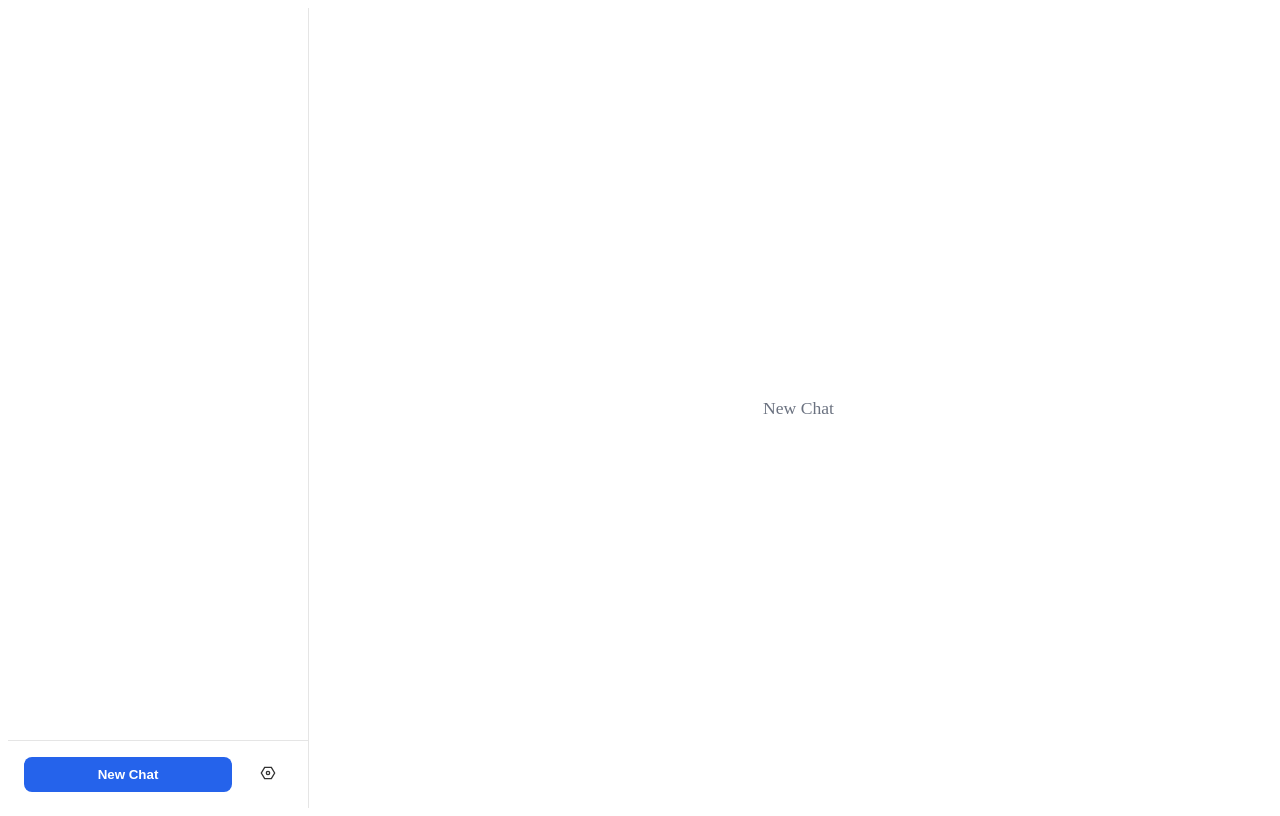
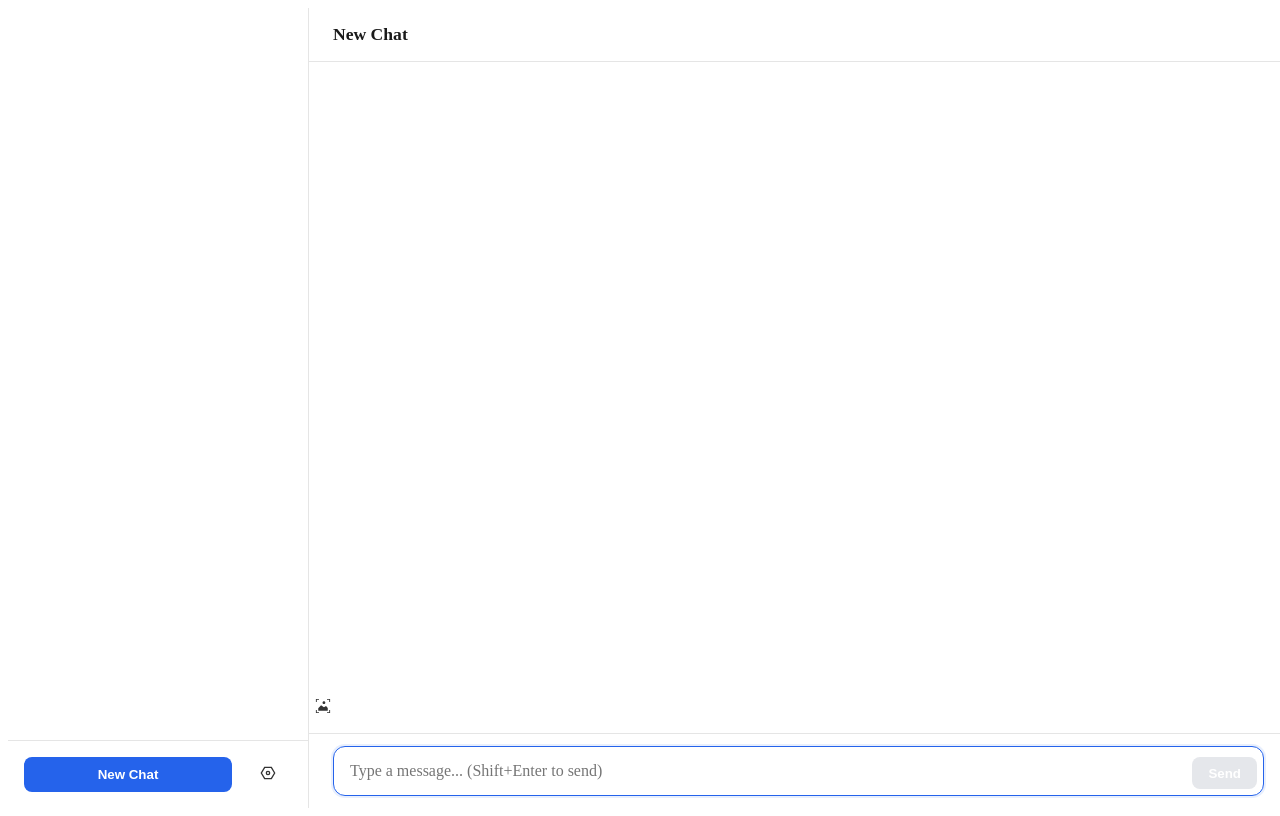
Before and after one commit to DamonDeng/DLMAssistant, a React (Vite) app: page / in a window 1280 px wide. Built offline with nearby package versions, Linux system fonts and the light colour scheme.

Commit message:
added default new chat template

```diff
--- a/src/App.tsx
+++ b/src/App.tsx
@@ -22,6 +22,17 @@ function createTextBlock(text: string): TextContentBlock {
   };
 }
 
+function createEmptySession(): ChatSession {
+  return {
+    id: Date.now(),
+    title: 'New Chat',
+    preview: "Start a new conversation",
+    messages: [],
+    deleted: false,
+    isTemporary: true // New flag to mark temporary sessions
+  };
+}
+
 function AppContent() {
   const { t } = useTranslation();
   const [sessions, setSessions] = useState<ChatSession[]>([]);
@@ -42,13 +53,12 @@ function AppContent() {
       try {
         await initDB();
         const loadedSessions = await getAllSessions();
-        if (loadedSessions.length === 0) {
-          //do nothing if no sessions
-        } else {
-          const activeSessions = loadedSessions.filter(s => !s.deleted);
-          setSessions(loadedSessions);
-          setActiveSession(activeSessions.length > 0 ? activeSessions[0] : null);
-        }
+        setSessions(loadedSessions.filter(s => !s.deleted));
+
+        // Create a temporary new chat session
+        const tempSession = createEmptySession();
+        setActiveSession(tempSession);
+
         setIsLoading(false);
       } catch (error) {
         console.error('Failed to initialize database:', error);
@@ -60,7 +70,7 @@ function AppContent() {
   }, []);
 
   const handleImageButtonClick = (e: React.MouseEvent) => {
-    e.preventDefault(); // Prevent any form submission
+    e.preventDefault();
     fileInputRef.current?.click();
   };
 
@@ -68,7 +78,6 @@ function AppContent() {
     const file = e.target.files?.[0];
     if (!file) return;
 
-    // Check if file is an image
     if (!file.type.startsWith('image/')) {
       alert('Please select an image file');
       return;
@@ -90,7 +99,6 @@ function AppContent() {
           }
         };
 
-        // Add image to pending images
         setPendingImages(prev => [...prev, imageBlock]);
       };
       reader.readAsArrayBuffer(file);
@@ -101,21 +109,9 @@ function AppContent() {
   };
 
   const createNewChat = async () => {
-    try {
-      const newSession: ChatSession = {
-        id: Date.now(),
-        title: t('newChat'),
-        preview: "Start a new conversation",
-        messages: [],
-        deleted: false
-      };
-
-      await updateSession(newSession);
-      setSessions(prev => [...prev, newSession]);
-      setActiveSession(newSession);
-    } catch (error) {
-      console.error('Failed to create new chat:', error);
-    }
+    // Create a temporary new chat session without saving to database
+    const tempSession = createEmptySession();
+    setActiveSession(tempSession);
   };
 
   const deleteSession = async (sessionId: number, e: React.MouseEvent<HTMLButtonElement>) => {
@@ -130,15 +126,25 @@ function AppContent() {
           s.id === sessionId ? updatedSession : s
         );
 
-        setSessions(updatedSessions);
+        setSessions(updatedSessions.filter(s => !s.deleted));
 
         if (activeSession?.id === sessionId) {
-          const nextActiveSession = updatedSessions.find(s => !s.deleted && s.id !== sessionId);
-          setActiveSession(nextActiveSession || null);
+          // Create a new temporary session when active session is deleted
+          const tempSession = createEmptySession();
+          setActiveSession(tempSession);
         }
       }
     } catch (error) {
       console.error('Failed to delete session:', error);
+    }
+  };
+
+  const handleSessionClick = (session: ChatSession) => {
+    // If current session is temporary and has no messages, just discard it
+    if (activeSession?.isTemporary && activeSession.messages.length === 0) {
+      setActiveSession(session);
+    } else {
+      setActiveSession(session);
     }
   };
 
@@ -163,7 +169,10 @@ function AppContent() {
     try {
       setIsSending(true);
 
-      // Combine text and images into content blocks
+      // If this is the first message in a temporary session, prepare it for saving
+      const isFirstMessage = activeSession.isTemporary && activeSession.messages.length === 0;
+      const sessionToUse = isFirstMessage ? { ...activeSession, isTemporary: false } : activeSession;
+
       const contentBlocks: ContentBlock[] = [
         ...pendingImages,
         ...(newMessage.trim() ? [createTextBlock(newMessage.trim())] : [])
@@ -177,7 +186,7 @@ function AppContent() {
         timestamp: Date.now()
       };
 
-      const updatedMessages = [...activeSession.messages, userMessage];
+      const updatedMessages = [...sessionToUse.messages, userMessage];
 
       const config = await getConfig();
       if (!config) {
@@ -188,7 +197,6 @@ function AppContent() {
         bedrockClientRef.current = new BedrockClient(config);
       }
 
-      // Create a placeholder message for streaming response
       const assistantMessageId = generateId();
       currentAssistantMessageId.current = assistantMessageId;
 
@@ -203,18 +211,22 @@ function AppContent() {
 
       updatedMessages.push(assistantMessage);
 
-      // Update session with user message and empty assistant message
       const updatedSession: ChatSession = {
-        ...activeSession,
+        ...sessionToUse,
         messages: updatedMessages,
         preview: newMessage.trim() || '[Image Message]'
       };
+
+      // If this is the first message, add the session to the list
+      if (isFirstMessage) {
+        setSessions(prev => [...prev, updatedSession]);
+      }
+
       setActiveSession(updatedSession);
       setNewMessage("");
-      setPendingImages([]); // Clear pending images after sending
+      setPendingImages([]);
 
       try {
-        // Start streaming response
         const finalResponse = await bedrockClientRef.current.sendMessage(
           config,
           updatedMessages.slice(0, -1),
@@ -239,7 +251,6 @@ function AppContent() {
           }
         );
 
-        // Update session with final response
         const finalMessages = updatedMessages.map(msg =>
           msg.id === assistantMessageId ? {
             ...msg,
@@ -249,7 +260,7 @@ function AppContent() {
         );
 
         const finalSession: ChatSession = {
-          ...activeSession,
+          ...updatedSession,
           messages: finalMessages,
           preview: newMessage.trim() || '[Image Message]'
         };
@@ -257,16 +268,14 @@ function AppContent() {
         await updateSession(finalSession);
         setSessions(prev =>
           prev.map(session =>
-            session.id === activeSession.id ? finalSession : session
+            session.id === updatedSession.id ? finalSession : session
           )
         );
         setActiveSession(finalSession);
 
-        // Focus the textarea after successful response
         setTimeout(focusTextarea, 100);
 
       } catch (error) {
-        // Handle error in streaming
         const errorMessage: ChatMessage = {
           id: generateId(),
           role: 'assistant',
@@ -276,14 +285,14 @@ function AppContent() {
         };
 
         const errorSession: ChatSession = {
-          ...activeSession,
+          ...updatedSession,
           messages: [...updatedMessages.slice(0, -1), errorMessage]
         };
 
         await updateSession(errorSession);
         setSessions(prev =>
           prev.map(session =>
-            session.id === activeSession.id ? errorSession : session
+            session.id === updatedSession.id ? errorSession : session
           )
         );
         setActiveSession(errorSession);
@@ -321,7 +330,6 @@ function AppContent() {
     updateBedrockClient();
   }, [showConfig]);
 
-  // Focus textarea when component mounts or when a new chat is created
   useEffect(() => {
     if (activeSession && textareaRef.current) {
       focusTextarea();
@@ -332,7 +340,7 @@ function AppContent() {
     return <div className="loading">Loading...</div>;
   }
 
-  const visibleSessions = sessions.filter(session => !session.deleted);
+  const visibleSessions = [...sessions].reverse();
 
   return (
     <div className="container">
@@ -342,7 +350,7 @@ function AppContent() {
             <div
               key={session.id}
               className={`chat-session ${activeSession?.id === session.id ? 'active' : ''}`}
-              onClick={() => setActiveSession(session)}
+              onClick={() => handleSessionClick(session)}
             >
               <div className="chat-session-content">
                 <div className="chat-session-title">{session.title}</div>
--- a/src/types.ts
+++ b/src/types.ts
@@ -88,7 +88,7 @@ export type ContentBlock =
   | GuardContentBlock;
 
 export interface ChatMessage {
-  id: string; // Changed from number to string
+  id: string;
   role: 'user' | 'assistant';
   dlm_message_type: 'error' | 'chat' | 'system';
   content: ContentBlock[];
@@ -106,6 +106,7 @@ export interface ChatSession {
   preview: string;
   messages: ChatMessage[];
   deleted?: boolean;
+  isTemporary?: boolean; // New flag to mark temporary sessions
 }
 
 export interface Config {
```
